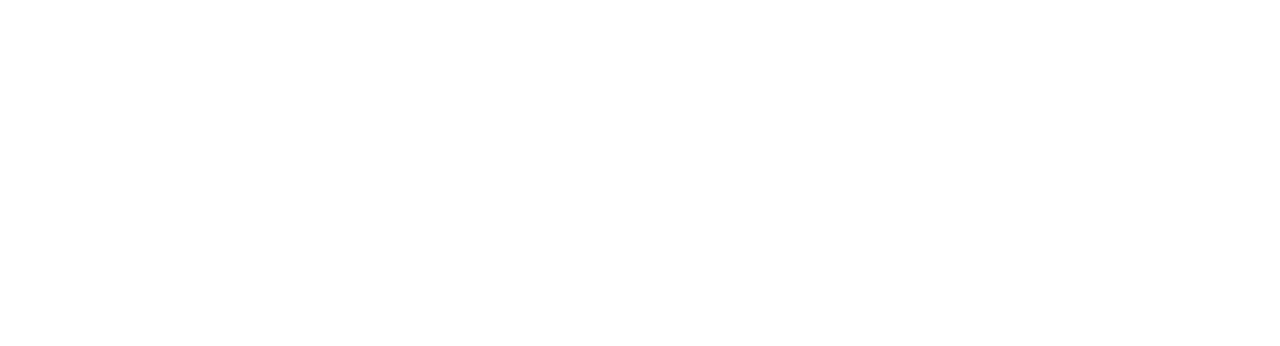
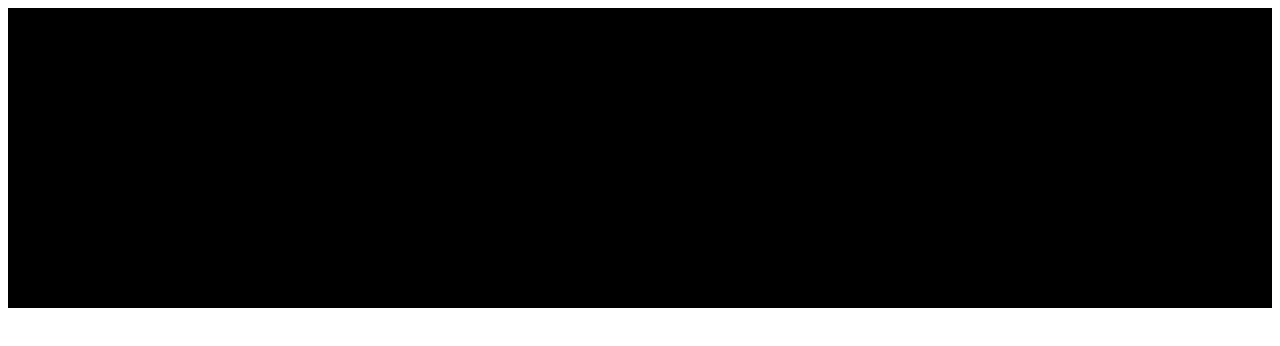
Before and after one commit to Gopalksaravanan/gravitorix-website, a React (Create React App) app: page / in a window 1280 px wide. Shown: the top 346 px of the page. Built offline with nearby package versions, Linux system fonts and the light colour scheme.

Commit message:
updated file

```diff
--- a/src/App.js
+++ b/src/App.js
@@ -1,9 +1,9 @@
-
+import Header from "./components/header/header";
 
 function App() {
   return (
     <div className="App">
-
+           <Header />
     </div>
   );
 }
--- /dev/null
+++ b/src/components/header/header.js
@@ -0,0 +1,9 @@
+import React from 'react'
+
+function Header() {
+  return (
+    <div className='' style={{background:"black", height:"300px"}}>header</div>
+  )
+}
+
+export default Header
```
